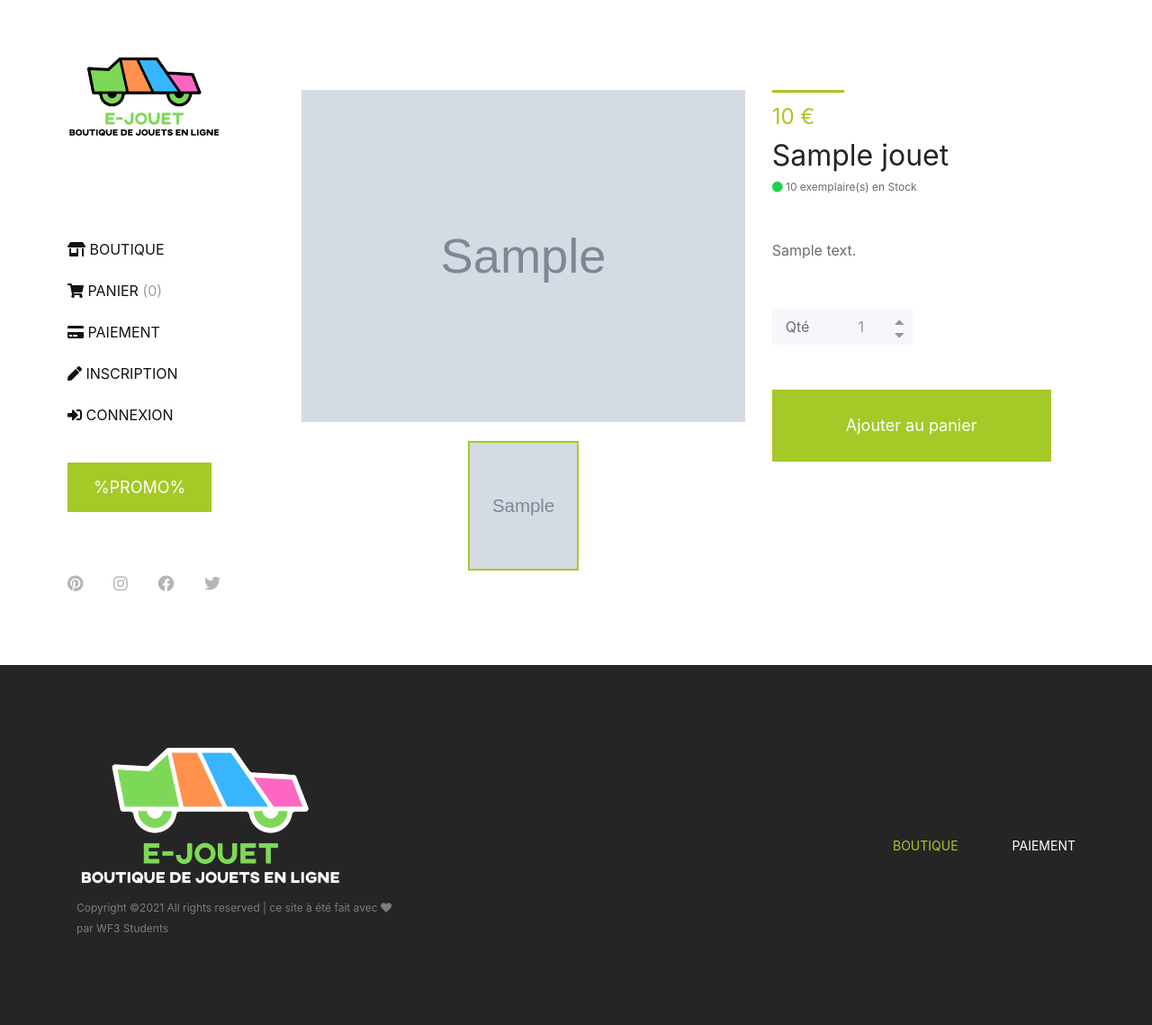
After one commit to Yassine-b-dev/E-jouet, a Symfony app: template templates/detail_jouet/index.html.twig in a window 1280 px wide. The commit adds this page. Shown: the whole page at 90% size. Run offline with Twig, Linux system fonts and the light colour scheme; the template is opened without the code that fills it: most values are stand-ins (such as "Sample title", 1, 10 or a date in 2020); grey boxes marked "Sample" are stand-in pictures; style sheets or scripts are compiled from the project's sources; some libraries are stand-ins or nearby versions.

Commit message:
Affichage produit fait

```diff
--- a/assets/styles/app.scss
+++ b/assets/styles/app.scss
@@ -898,14 +898,19 @@ body {
           display: inline-block;
           color: #6b6b6b;
           font-size: 14px; }
-        .main-content-wrapper .single-product-area .single_product_desc .product-meta-data .avaibility {
+        .main-content-wrapper .single-product-area .single_product_desc .product-meta-data .avaibility, .rupture {
           margin-bottom: 0;
           font-size: 12px;
           color: #6b6b6b;
           line-height: 1; }
-          .main-content-wrapper .single-product-area .single_product_desc .product-meta-data .avaibility i {
+          .main-content-wrapper .single-product-area .single_product_desc .product-meta-data .avaibility i, .rupture i{
             color: #20d34a;
             font-size: 12px; }
+
+        .rupture i{
+          color: red;
+        }
+
         .main-content-wrapper .single-product-area .single_product_desc .short_overview p {
           line-height: 2.1;
           color: #6b6b6b; }
--- a/templates/base.html.twig
+++ b/templates/base.html.twig
@@ -27,26 +27,6 @@
 
     <body>
 
-    <!-- Search Wrapper Area Start -->
-    <div class="search-wrapper section-padding-100">
-        <div class="search-close">
-            <i class="fab fa-close" aria-hidden="true"></i>
-        </div>
-        <div class="container">
-            <div class="row">
-                <div class="col-12">
-                    <div class="search-content">
-                        <form action="#" method="get">
-                            <input type="search" name="search" id="search" placeholder="Type your keyword...">
-                            <button type="submit"><img src="img/core-img/search.png" alt=""></button>
-                        </form>
-                    </div>
-                </div>
-            </div>
-        </div>
-    </div>
-    <!-- Search Wrapper Area End -->
-
     <!-- ##### Main Content Wrapper Start ##### -->
     <div class="main-content-wrapper d-flex clearfix">
 
@@ -70,29 +50,24 @@
             </div>
             <!-- Logo -->
             <div class="logo">
-                <a href="index.html"><img src="{{ asset("img/core-img/logo.png") }}" alt=""></a>
+                <a href="index.html"><img src="{{ asset("img/core-img/logo.png") }}" alt="logo"></a>
             </div>
 
             <!-- Amado Nav -->
-            <nav class="amado-nav">
-                <ul>
-
-                    <li class="active"><a  href="{{ path("boutique") }}">Boutique</a></li>
-
-                    <li><a href="checkout.html">Paiement</a></li>
-                </ul>
-            </nav>
             <!-- Cart Menu -->
             <div class="cart-fav-search mb-40">
 
-
+                <a href="{{ path("boutique") }}" class="cart-nav"><div class="fas fa-store-alt"></div> Boutique</a>
                 <a href="{{ path("panier") }}" class="cart-nav"><div class="fas fa-shopping-cart"></div> Panier <span>({{ app.session.get('panier')|length }})</span></a>
+                <a href="{{ path("paiement") }}" class="cart-nav"><div class="fas fa-credit-card"></div> Paiement</a>
 
                 {% if is_granted("IS_AUTHENTICATED_FULLY") %}
                 {% if is_granted("ROLE_ADMIN") %}
                     <a href="{{ path("membre_index") }}" class="cart-nav "> <div class="fas fa-users"></div> Gérer les membres</a>
                     <a href="{{ path("jouet_index") }}" class="cart-nav "> <div class="fas fa-puzzle-piece"></div> Gérer les Jouets</a>
+                    <a href="{{ path("boutique") }}" class="cart-nav "> <div class="fas fa-clipboard-list"></div> Gérer les commandes</a>
                 {% endif %}
+                <a href="{{ path("boutique") }}" class="cart-nav "> <div class="fas fa-user"></div> Mon compte</a>
                 <a href="{{ path("app_logout") }}" class="cart-nav "> <div class="fas fa-sign-out-alt"></div> Déconnexion</a>
                 {% else %}
                     <a href="{{ path("app_inscription") }}"><div class="fas fa-pen"></div> Inscription</a>
@@ -124,27 +99,6 @@
     </div>
     <!-- ##### Main Content Wrapper End ##### -->
 
-    <!-- ##### Newsletter Area Start ##### -->
-{#     <section class="newsletter-area section-padding-100-0">
-        <div class="container">
-            <div class="row align-items-center">
-                <!-- Newsletter Text -->
-                <div class="col-12 col-lg-6 col-xl-7">
-                    <div class="newsletter-text mb-100">
-                        <h2>Créez vous un compte et obtener un CODE PROMO de <span>25% de Réduction</span></h2>
-                    </div>
-                </div>
-                <!-- Newsletter Form -->
-                <div class="col-12 col-lg-6 col-xl-5">
-                <!-- Button Group -->
-            <div class="amado-btn-group mt-30 mb-70">
-                <a href="#" class="btn amado-btn mb-15">Je m'inscris</a>
-            </div>
-                </div>
-            </div>
-        </div>
-    </section> #}
-    <!-- ##### Newsletter Area End ##### -->
 
     <!-- ##### Footer Area Start ##### -->
     <footer class="footer_area clearfix">
@@ -172,9 +126,8 @@ Copyright &copy;2021 All rights reserved | ce site à été fait avec <i class="
                                 <button class="navbar-toggler" type="button" data-toggle="collapse" data-target="#footerNavContent" aria-controls="footerNavContent" aria-expanded="false" aria-label="Toggle navigation"><i class="fas fa-bars"></i></button>
                                 <div class="collapse navbar-collapse" id="footerNavContent">
                                     <ul class="navbar-nav ml-auto">
-                                        <li class="nav-item active"><a class="nav-link" href="index.html">Accueil</a></li>
-                                        <li class="nav-item"><a class="nav-link" href="shop.html">Boutique</a></li>
-                                        <li class="nav-item"><a class="nav-link" href="checkout.html">Paiement</a></li>
+                                        <li class="nav-item active"><a class="nav-link" href="{{ path("boutique") }}">Boutique</a></li>
+                                        <li class="nav-item"><a class="nav-link" href="{{ path("paiement") }}">Paiement</a></li>
                                     </ul>
                                 </div>
                             </nav>
--- a/templates/boutique/index.html.twig
+++ b/templates/boutique/index.html.twig
@@ -21,7 +21,7 @@
                         <div class="col-12 col-sm-6 col-md-12 col-xl-6">
                             <div class="single-product-wrapper">
                                 <!-- Product Image -->
-                                <a href="">
+                                <a href="{{ path('detail_jouet', {'id': jouet.id}) }}">
                                 <div class="product-img">
                                     <img src="{{ asset("img/" ~ jouet.photo) }}" alt="">
                                     <!-- Hover Thumb -->
@@ -35,7 +35,7 @@
                                     <div class="product-meta-data">
                                         <div class="line"></div>
                                         <p class="product-price">{{jouet.prix}} €</p>
-                                        <a href="product-details.html">
+                                        <a href="{{ path('detail_jouet', {'id': jouet.id}) }}">
                                             <h6>{{jouet.nomJouet}}</h6>
                                         </a>
                                     </div>
--- /dev/null
+++ b/templates/detail_jouet/index.html.twig
@@ -0,0 +1,99 @@
+{% extends 'base.html.twig' %}
+
+{% block title %} {{ jouet.nomJouet }}{% endblock %}
+
+{% block body %}
+
+<!-- Product Details Area Start -->
+        <div class="single-product-area section-padding-100 clearfix">
+            <div class="container-fluid">
+
+
+                <div class="row">
+                    <div class="col-12 col-lg-7">
+                        <div class="single_product_thumb">
+                            <div id="product_details_slider" class="carousel slide" data-ride="carousel">
+                                <ol class="carousel-indicators">
+                                    <li class="active" data-target="#product_details_slider" data-slide-to="0" style="background-image: url({{ asset("img/" ~ jouet.photo) }});">
+                                    </li>
+                                    {# <li data-target="#product_details_slider" data-slide-to="1" style="background-image: url(img/product-img/pro-big-2.jpg);">
+                                    </li>
+                                    <li data-target="#product_details_slider" data-slide-to="2" style="background-image: url(img/product-img/pro-big-3.jpg);">
+                                    </li>
+                                    <li data-target="#product_details_slider" data-slide-to="3" style="background-image: url(img/product-img/pro-big-4.jpg);">
+                                    </li> #}
+                                </ol>
+                                <div class="carousel-inner">
+                                    <div class="carousel-item active">
+                                        <a class="gallery_img" href="{{ asset("img/" ~ jouet.photo) }}">
+                                            <img class="d-block w-100" src="{{ asset("img/" ~ jouet.photo) }}" alt="First slide">
+                                        </a>
+                                    </div>
+                                    {# <div class="carousel-item">
+                                        <a class="gallery_img" href="img/product-img/pro-big-2.jpg">
+                                            <img class="d-block w-100" src="img/product-img/pro-big-2.jpg" alt="Second slide">
+                                        </a>
+                                    </div>
+                                    <div class="carousel-item">
+                                        <a class="gallery_img" href="img/product-img/pro-big-3.jpg">
+                                            <img class="d-block w-100" src="img/product-img/pro-big-3.jpg" alt="Third slide">
+                                        </a>
+                                    </div>
+                                    <div class="carousel-item">
+                                        <a class="gallery_img" href="img/product-img/pro-big-4.jpg">
+                                            <img class="d-block w-100" src="img/product-img/pro-big-4.jpg" alt="Fourth slide">
+                                        </a>
+                                    </div> #}
+                                </div>
+                            </div>
+                        </div>
+                    </div>
+                    <div class="col-12 col-lg-5">
+                        <div class="single_product_desc">
+                            <!-- Product Meta Data -->
+                            <div class="product-meta-data">
+                                <div class="line"></div>
+                                <p class="product-price">{{jouet.prix}} €</p>
+
+                                    <h2>{{jouet.nomJouet}}</h2>
+
+                                <!-- Avaiable -->
+
+                                {% if jouet.stock <= 0 %}
+                                    <p class="rupture"><i class="fa fa-circle"></i> Rupture</p>
+                                {% else %}
+                                    <p class="avaibility"><i class="fa fa-circle"></i> {{jouet.stock}} exemplaire(s) en Stock</p>
+                                {% endif %}
+                            </div>
+
+                            <div class="short_overview my-5">
+                                <p>{{jouet.description}}</p>
+                            </div>
+
+                            <!-- Add to Cart Form -->
+
+                            {% if jouet.stock <= 0 %}
+
+                                {% else %}
+                                    <form class="cart clearfix" method="post">
+                                <div class="cart-btn d-flex mb-50">
+                                    <p>Qté</p>
+                                    <div class="quantity">
+                                        <span class="qty-minus" onclick="var effect = document.getElementById('qty'); var qty = effect.value; if( !isNaN( qty ) &amp;&amp; qty &gt; 1 ) effect.value--;return false;"><i class="fa fa-caret-down" aria-hidden="true"></i></span>
+                                        <input type="number" class="qty-text" id="qty" step="1" min="1" max="300" name="quantity" value="1">
+                                        <span class="qty-plus" onclick="var effect = document.getElementById('qty'); var qty = effect.value; if( !isNaN( qty )) effect.value++;return false;"><i class="fa fa-caret-up" aria-hidden="true"></i></span>
+                                    </div>
+                                </div>
+
+                                    <a href="{{ path('panier_ajouter', {'id': jouet.id}) }}" data-toggle="tooltip" data-placement="left" title="Add to Cart" class="btn amado-btn">Ajouter au panier</a>
+                                </form>
+                                {% endif %}
+
+
+                        </div>
+                    </div>
+                </div>
+            </div>
+        </div>
+        <!-- Product Details Area End -->
+{% endblock %}
```
Also changed, not shown: src/Controller/DetailJouetController.php (added, +24 -0 lines).
